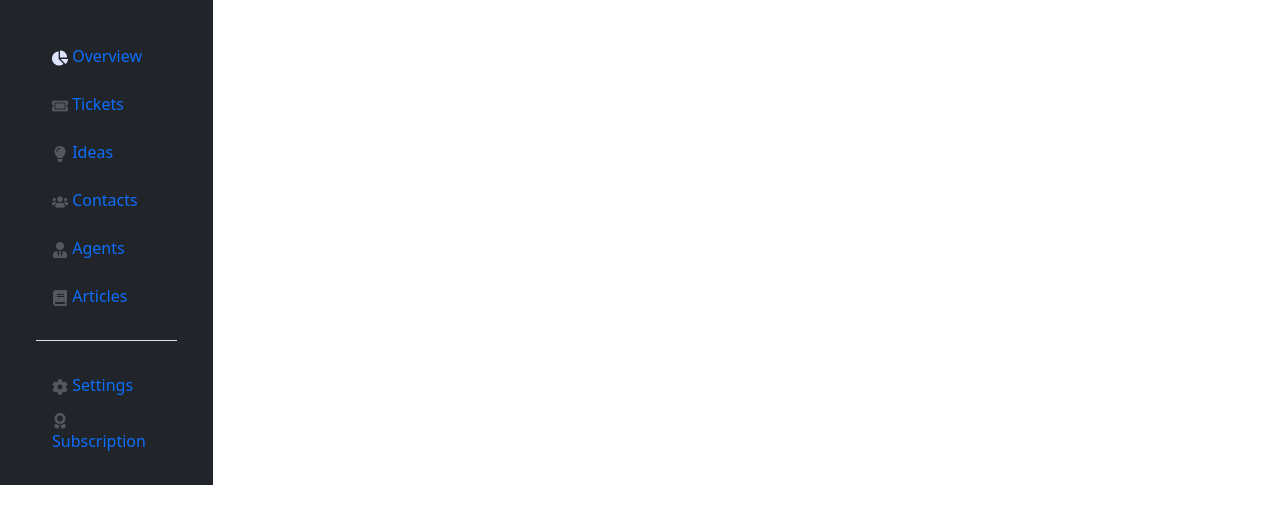
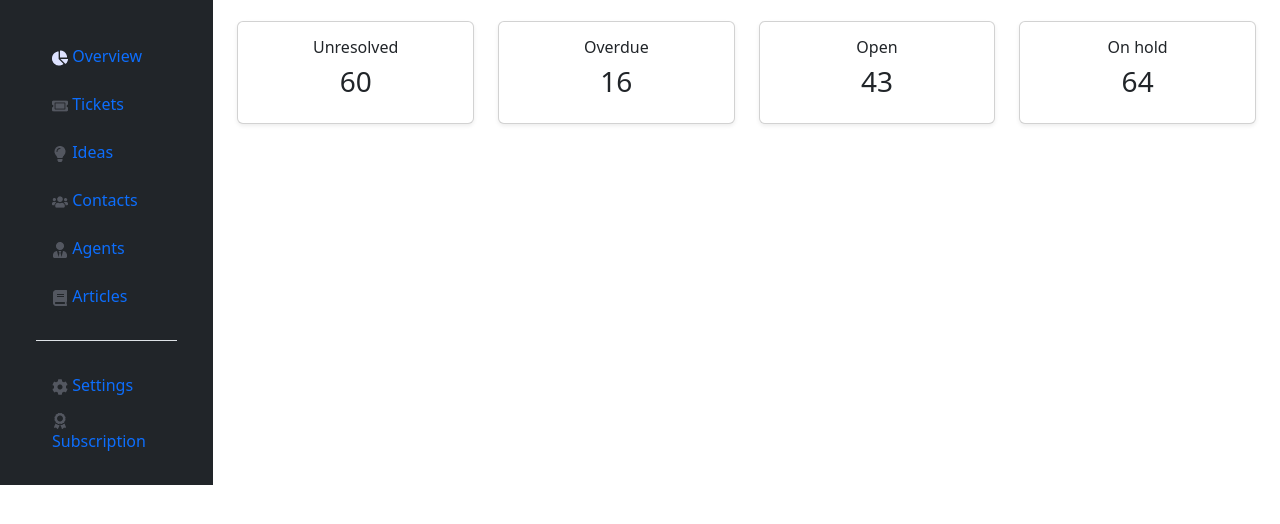
Before and after one commit to DanaSadek/inm320-frontendframework-group10, a website: page public/index.html in a window 1280 px wide. Shown: the part 100-624 px from the top of the page. Drawn offline with nearby package versions, Linux system fonts and the light colour scheme.

Commit message:
Update index.html
Added statistics

```diff
--- a/public/index.html
+++ b/public/index.html
@@ -70,6 +70,42 @@
               </div>
           </div>
           <!-- Header ends -->
+          <!-- Statistics Section start -->
+                <div class="row my-4">
+                    <div class="col-md-3 mb-4">
+                        <div class="card text-center shadow-sm">
+                            <div class="card-body card-small">
+                                <h6 class="card-title">Unresolved</h6>
+                                <h3 class="numbers">60</h3>
+                            </div>
+                        </div>
+                    </div>
+                    <div class="col-md-3 mb-4">
+                        <div class="card text-center shadow-sm">
+                            <div class="card-body card-small">
+                                <h6 class="card-title">Overdue</h6>
+                                <h3 class="numbers">16</h3>
+                            </div>
+                        </div>
+                    </div>
+                    <div class="col-md-3 mb-4">
+                        <div class="card text-center shadow-sm">
+                            <div class="card-body card-small">
+                                <h6 class="card-title">Open</h6>
+                                <h3 class="numbers">43</h3>
+                            </div>
+                        </div>
+                    </div>
+                    <div class="col-md-3 mb-4">
+                        <div class="card text-center shadow-sm">
+                            <div class="card-body card-small">
+                                <h6 class="card-title">On hold</h6>
+                                <h3 class="numbers">64</h3>
+                            </div>
+                        </div>
+                    </div>
+                </div>
+                <!-- Statistics Section end -->
            </main>
           <!-- Main end -->
     </div>
```
